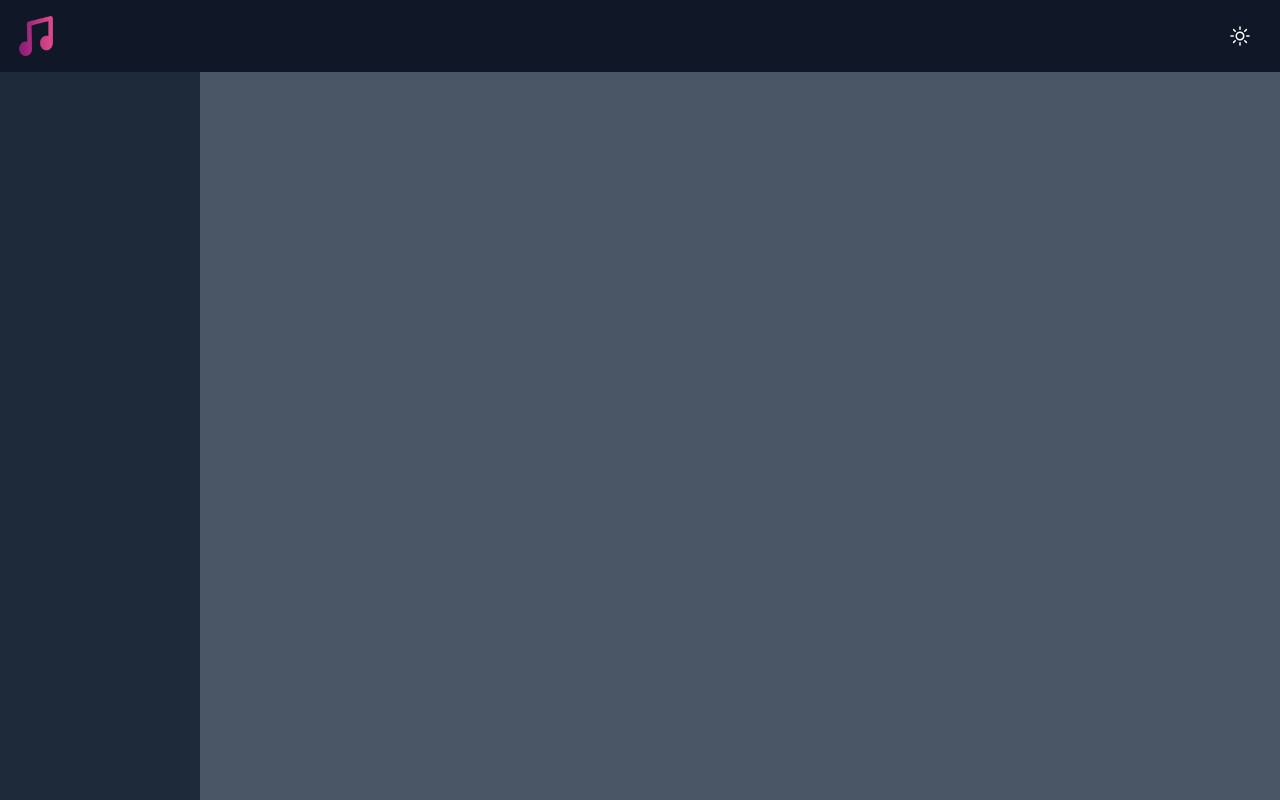
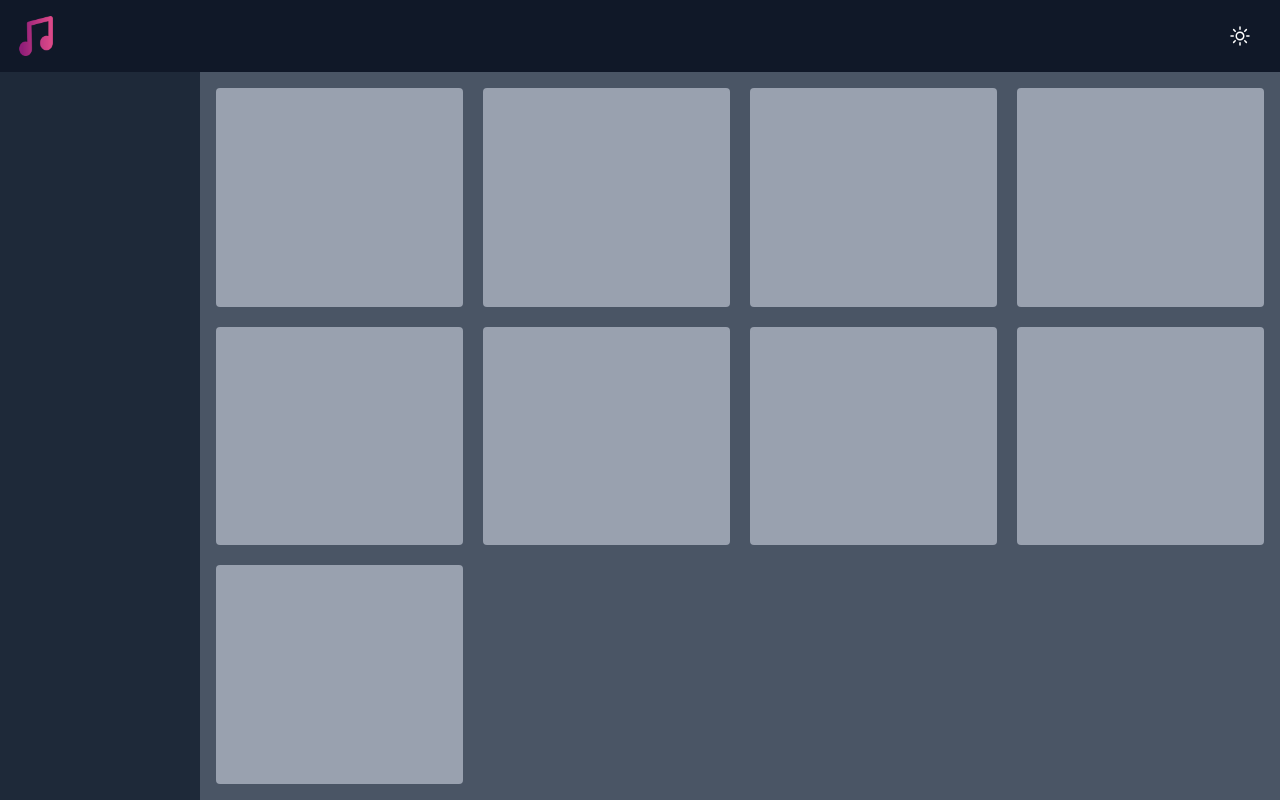
Before and after one commit to oreterraC/sunod, a React (Vite) app in the folder client/: page / in a window 1280 px wide. Built offline with nearby package versions, Linux system fonts and the light colour scheme.

Commit message:
Build track cards

```diff
--- a/client/src/App.tsx
+++ b/client/src/App.tsx
@@ -1,6 +1,7 @@
 import { useState } from "react";
 import "./App.css";
 import NavBar from "./components/NavBar";
+import TrackGrid from "./components/TrackGrid";
 
 function App() {
   const [darkMode, setDarkMode] = useState(true);
@@ -13,7 +14,7 @@ function App() {
           onChange={() => setDarkMode((darkMode) => !darkMode)}
         />
         <aside className="hidden lg:block bg-gray-800 text-white p-4"></aside>
-        <main className="bg-gray-600 p-4"></main>
+        <TrackGrid />
       </div>
     </div>
   );
--- /dev/null
+++ b/client/src/components/TrackCardContainer.tsx
@@ -0,0 +1,5 @@
+const TrackCardContainer = () => {
+  return <div className="bg-gray-400 rounded-sm"></div>;
+};
+
+export default TrackCardContainer;
--- /dev/null
+++ b/client/src/components/TrackGrid.tsx
@@ -0,0 +1,15 @@
+import TrackCardContainer from "./TrackCardContainer";
+
+const TrackGrid = () => {
+  const list = [1, 2, 3, 4, 5, 6, 7, 8, 9];
+
+  return (
+    <div className="grid xl:grid-cols-4 lg:grid-cols-3 md:grid-cols-2 sm:grid-cols-1 gap-5 bg-gray-600 p-4">
+      {list.map((item) => (
+        <TrackCardContainer />
+      ))}
+    </div>
+  );
+};
+
+export default TrackGrid;
```
